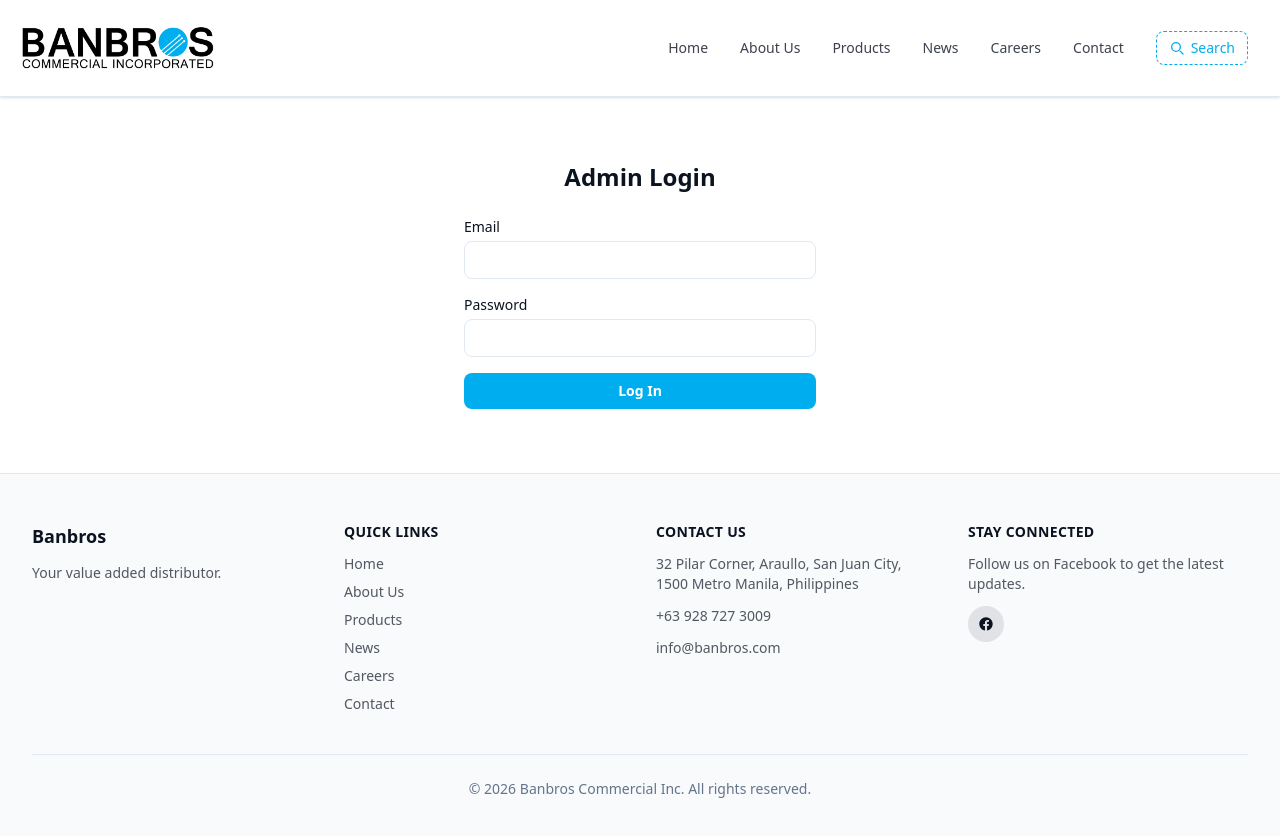
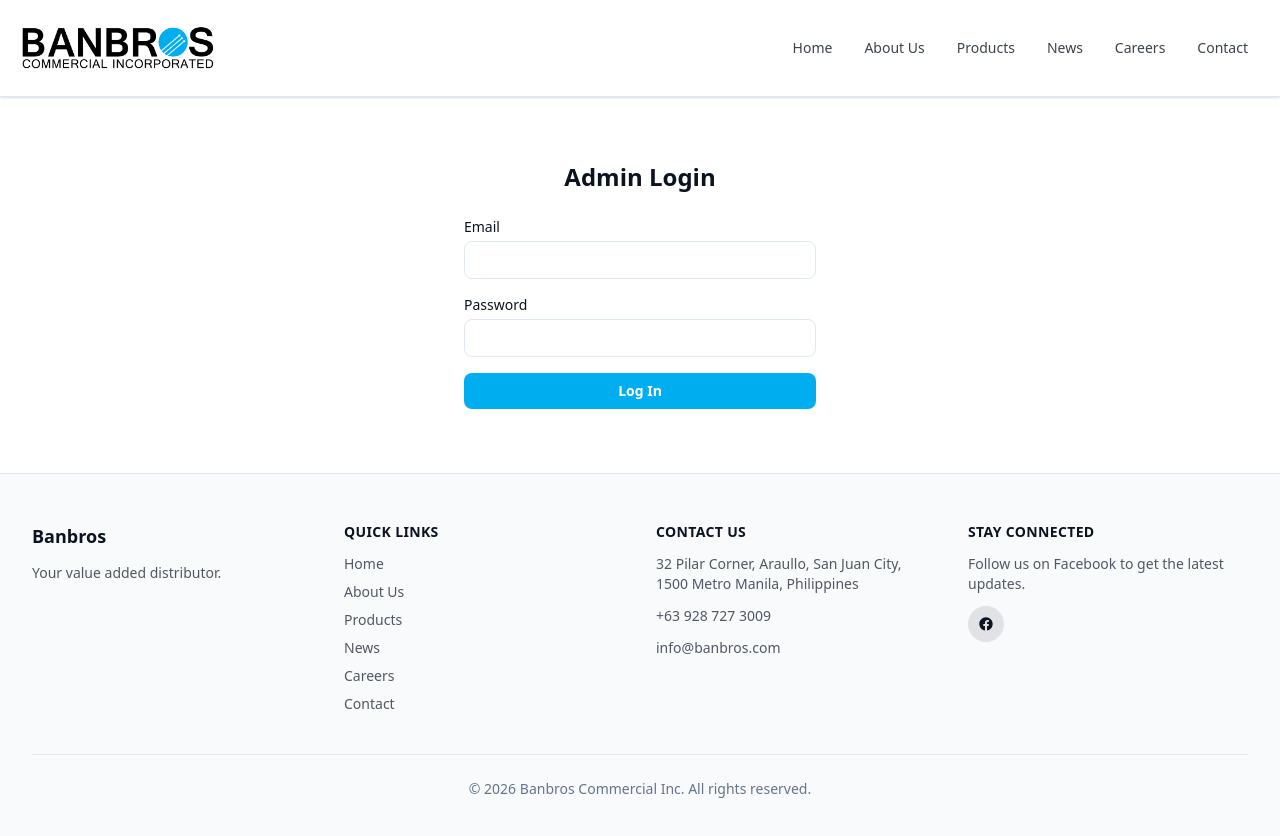
Before and after one commit to russ26-hue/banbros, a Next.js app in the folder client/: page /login in a window 1280 px wide. Shown: the top 836 px of the page. Built offline with nearby package versions, Linux system fonts and the light colour scheme.

Commit message:
Removed the search bar from header

```diff
--- a/client/src/components/Header.js
+++ b/client/src/components/Header.js
@@ -1,7 +1,6 @@
 "use client";
 
 import { useState } from "react";
-import { useRouter } from "next/navigation";
 import Link from "next/link";
 
 const NAV_LINKS = [
@@ -14,19 +13,7 @@
 ];
 
 export default function Header() {
-  const router = useRouter();
   const [menuOpen, setMenuOpen] = useState(false);
-  const [searchOpen, setSearchOpen] = useState(false);
-  const [searchQuery, setSearchQuery] = useState("");
-
-  function handleSearchSubmit(e) {
-    e.preventDefault();
-    if (!searchQuery.trim()) return;
-    router.push(`/products?search=${encodeURIComponent(searchQuery.trim())}`);
-    setSearchQuery("");
-    setSearchOpen(false);
-    setMenuOpen(false);
-  }
 
   return (
     <header className="bg-white text-navy sticky top-0 z-50 shadow-sm border-b border-border">
@@ -54,50 +41,6 @@
                 </Link>
               ))}
             </nav>
-
-            <div className="flex items-center gap-3">
-              {/* Desktop search */}
-              <div className="hidden md:block">
-                {searchOpen ? (
-                  <form
-                    onSubmit={handleSearchSubmit}
-                    className="flex items-center"
-                  >
-                    <input
-                      type="text"
-                      autoFocus
-                      value={searchQuery}
-                      onChange={(e) => setSearchQuery(e.target.value)}
-                      onBlur={() => {
-                        if (!searchQuery) setSearchOpen(false);
-                      }}
-                      placeholder="Search products..."
-                      className="border border-primary rounded-lg px-3 py-1.5 text-sm w-48 focus:outline-none focus:ring-2 focus:ring-primary"
-                    />
-                  </form>
-                ) : (
-                  <button
-                    onClick={() => setSearchOpen(true)}
-                    aria-label="Open search"
-                    className="flex items-center gap-1.5 border border-dashed border-primary text-primary text-sm font-medium px-3 py-1.5 rounded-lg hover:bg-primary/5 transition-colors"
-                  >
-                    <svg
-                      className="w-4 h-4"
-                      fill="none"
-                      stroke="currentColor"
-                      viewBox="0 0 24 24"
-                    >
-                      <path
-                        strokeLinecap="round"
-                        strokeLinejoin="round"
-                        strokeWidth={2}
-                        d="M21 21l-4.35-4.35M17 10.5a6.5 6.5 0 11-13 0 6.5 6.5 0 0113 0z"
-                      />
-                    </svg>
-                    Search
-                  </button>
-                )}
-              </div>
 
             {/* Mobile menu button */}
             <button
@@ -131,20 +74,10 @@
             </button>
           </div>
         </div>
-        </div>
 
         {/* Mobile nav */}
         {menuOpen && (
           <nav className="md:hidden pb-4 flex flex-col gap-1">
-            <form onSubmit={handleSearchSubmit} className="px-2 py-2">
-              <input
-                type="text"
-                value={searchQuery}
-                onChange={(e) => setSearchQuery(e.target.value)}
-                placeholder="Search products..."
-                className="w-full border border-border rounded-lg px-3 py-2 text-sm focus:outline-none focus:ring-2 focus:ring-primary"
-              />
-            </form>
             {NAV_LINKS.map((link) => (
               <Link
                 key={link.href}
```
Lines whose indentation alone changed are shown as unchanged.
